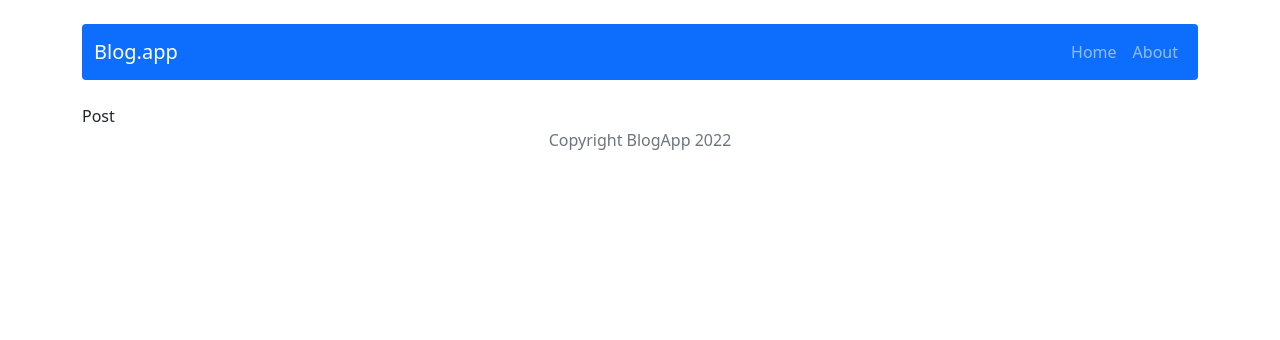
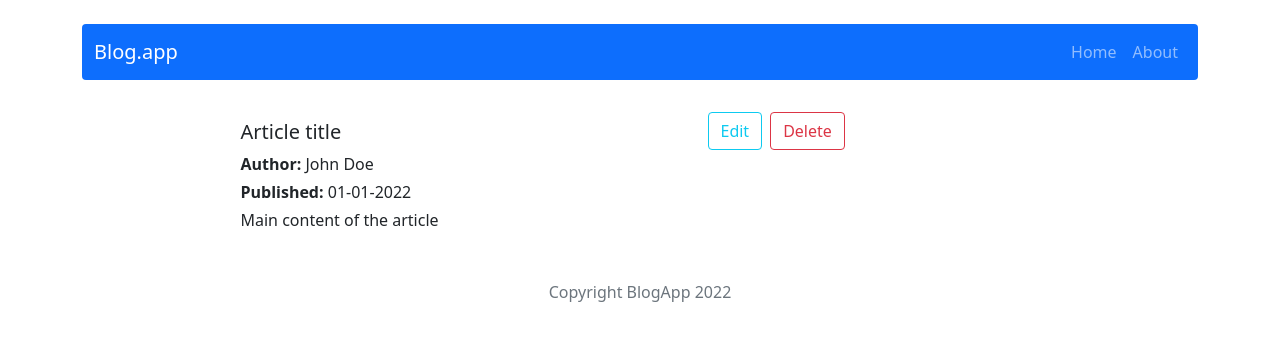
Before and after one commit to Slowinskip/crud-app, a React (Create React App) app: page /post/1 in a window 1280 px wide. Shown: the top 340 px of the page. Built offline with nearby package versions, Linux system fonts and the light colour scheme.

Commit message:
Add Modal and option to remove post

```diff
--- a/src/App.js
+++ b/src/App.js
@@ -20,7 +20,7 @@ function App() {
         <Route path="/about" element={<About />} />
         <Route path="/post/:id" element={<Post />} />
         <Route path="/post/add" element={<PostAdd />} />
-        <Route path="/post/edit/:id" element={<PostEdit />} />
+        <Route path="/edit/:id" element={<PostEdit />} />
         <Route path="*" element={<NotFound />} />
       </Routes>
       <Footer />
--- /dev/null
+++ b/src/Components/features/ModalDelete/ModalDelete.js
@@ -0,0 +1,32 @@
+import { Modal } from "react-bootstrap";
+import Button from 'react-bootstrap/Button';
+
+const ModalDelete = (props) => {
+    console.log(props.showModal);
+
+    return (
+        <Modal show={props.showModal} onHide={props.handleCloseModal}>
+            <Modal.Header>
+                <Modal.Title id="contained-modal-title-vcenter">
+                    Are you sure?
+                </Modal.Title>
+            </Modal.Header>
+            <Modal.Body>
+                <p>
+                Cras mattis consectetur purus sit amet fermentum. Cras justo odio,
+                dapibus ac facilisis in.
+                </p>
+            </Modal.Body>
+            <Modal.Footer>
+                <Button variant="secondary" onClick={props.handleCloseModal}>
+                    Close
+                </Button>
+                <Button variant="danger" onClick={props.handleDelete}>
+                    Delete
+                </Button>
+            </Modal.Footer>
+        </Modal>
+    )
+}
+
+export default ModalDelete;
--- a/src/Components/pages/Post/Post.js
+++ b/src/Components/pages/Post/Post.js
@@ -1,10 +1,58 @@
+import { useDispatch, useSelector } from "react-redux";
+import { useParams, Link,  Navigate  } from "react-router-dom";
+import { getPostById } from "../../../redux/postsRedux";
+import Row from 'react-bootstrap/Row';
+import Col from 'react-bootstrap/Col';
+import Button from 'react-bootstrap/Button';
+import Card from 'react-bootstrap/Card'
+import { useState } from 'react';
+import ModalDelete from "../../features/ModalDelete/ModalDelete";
+import { removePost } from "../../../redux/postsRedux";
+
+const PostAdd = () => {
+
+    const postId = useParams();
+    const postData = useSelector(state => getPostById(state, postId.id))
+
+    const [showModal, setshowModal] = useState(false);
+    const handleShowModal = () => setshowModal(true);
+    const handleCloseModal = () => setshowModal(false);
+
+    const dispatch = useDispatch();
+
+    const handleDelete = e => {
+        e.preventDefault();
+        console.log('+');
+        dispatch(removePost( postId.id ));
+        handleCloseModal();
+
+    }
 
 
-
-const Post = () => {
-    return (
-        <>Post </>
+    if(!postData) return <Navigate to="/" />
+    else return (
+    <div>
+      <ModalDelete showModal={showModal} handleDelete={handleDelete} handleCloseModal={handleCloseModal} />
+      <Row className="d-flex justify-content-center">
+        <Col xs="12" lg="5">
+          <Card className="border-0">
+            <Card.Body>
+              <Card.Title>{postData.title}</Card.Title>
+              <Card.Text className="mb-1"><b>Author:</b> {postData.author}</Card.Text>
+              <Card.Text className="mb-1"><b>Published:</b> {postData.publishedDate}</Card.Text>
+              <Card.Text className="mb-3">{postData.content}</Card.Text>
+            </Card.Body>
+          </Card>
+        </Col>
+        <Col xs="12" lg="4">
+        <Link to={"/edit/" + postId.id}>
+          <Button variant="outline-info" className="m-2">Edit</Button>
+        </Link>
+          <Button variant="outline-danger" onClick={handleShowModal}>Delete</Button>
+        </Col>
+      </Row>
+    </div>
     )
 }
 
-export default Post;
+export default PostAdd;
--- a/src/Components/views/Footer/Footer.js
+++ b/src/Components/views/Footer/Footer.js
@@ -3,7 +3,7 @@
 
 const Footer = () => {
     return (
-        <div className="text-center text-muted mx-10">
+        <div className="text-center text-muted m-3">
             <h7>Copyright BlogApp 2022</h7>
         </div>
 
--- a/src/redux/initialState.js
+++ b/src/redux/initialState.js
@@ -10,7 +10,7 @@ const initialState = {
     },
     {
       id: '2',
-      title: 'Article title 3',
+      title: 'Article title 2',
       shortDescription: 'Short description of the article...',
       content: 'Main content of the article',
       publishedDate: '02-02-2022',
@@ -18,7 +18,7 @@ const initialState = {
     },
     {
       id: '3',
-      title: 'Article title 2',
+      title: 'Article title 3',
       shortDescription: 'Short description of the article...',
       content: 'Main content of the article',
       publishedDate: '03-03-2022',
--- a/src/redux/postsRedux.js
+++ b/src/redux/postsRedux.js
@@ -5,11 +5,17 @@ export const getAllPosts = ({ posts }) => posts;
 export const getPostById = ({ posts }, postId) => posts.find(post => post.id === postId);
 
 // actions
-// const createActionName = actionName => `app/posts/${actionName}`;
+const createActionName = actionName => `app/posts/${actionName}`;
+const REMOVE_POST = createActionName('REMOVE_POST');
 
 // action creators
+export const removePost = payload => ({type: REMOVE_POST, payload});
+
+
 const postsReducer = (statePart = [], action) => {
   switch (action.type) {
+    case REMOVE_POST:
+      return statePart.filter(post => post.id !== action.payload);
     default:
       return statePart;
   };
```
